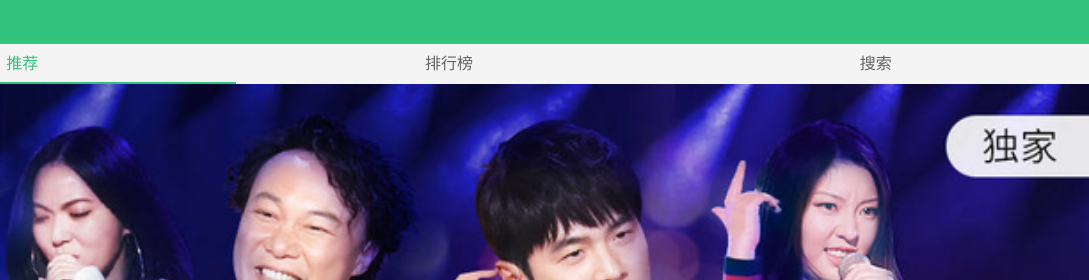
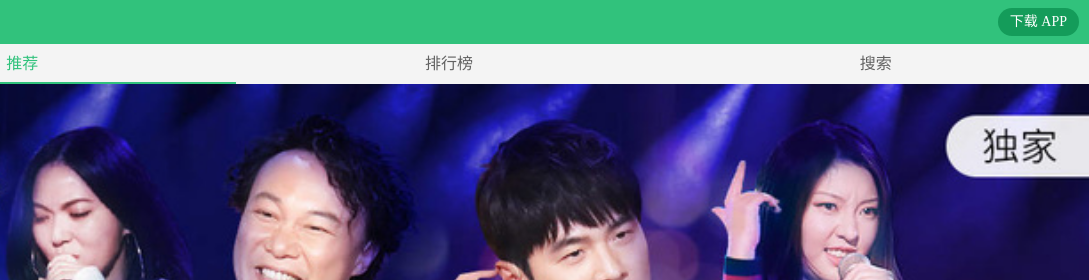
Before and after one commit to twhy/qq-music, a website: page index.html in a window 1280 px wide. Shown: the top 280 px of the page, 191-1280 px from the left. Drawn offline with Linux system fonts and the light colour scheme.

Commit message:
Add download button

```diff
--- a/index.html
+++ b/index.html
@@ -14,6 +14,7 @@
   <header id="header">
     <h1>QQ 音乐</h1>
     <img src="images/logo.png" alt="Logo" id="logo">
+    <a href="#" class="download">下载 APP</a>
   </header>
   <nav class="navbar">
     <ul class="nav-list">
--- a/scss/_header.scss
+++ b/scss/_header.scss
@@ -10,4 +10,17 @@
     height: $logo-height;
     margin-left: 10px;
   }
+  .download {
+    position: absolute;
+    display: inline-block;
+    right: 10px;
+    top: 8px;
+    height: 28px;
+    padding: 0 12px;
+    line-height: 28px;
+    border-radius: 99px;
+    font-size: 14px;
+    background: #149c5a;
+    color: #fff;
+  }
 }
--- a/scss/_reset.scss
+++ b/scss/_reset.scss
@@ -15,3 +15,7 @@ ul, ol {
   padding: 0;
   list-style: none;
 }
+
+a {
+  text-decoration: none;
+}
```
Also changed, not shown: css/app.css.
